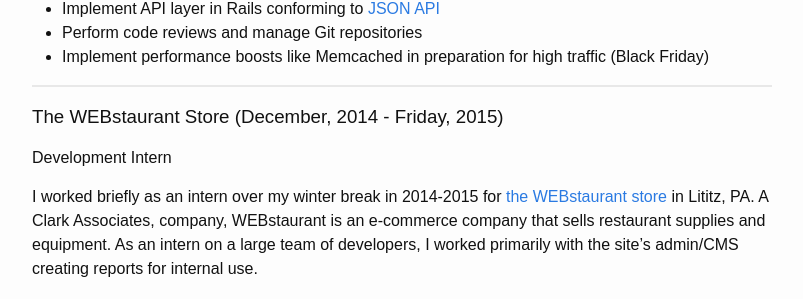
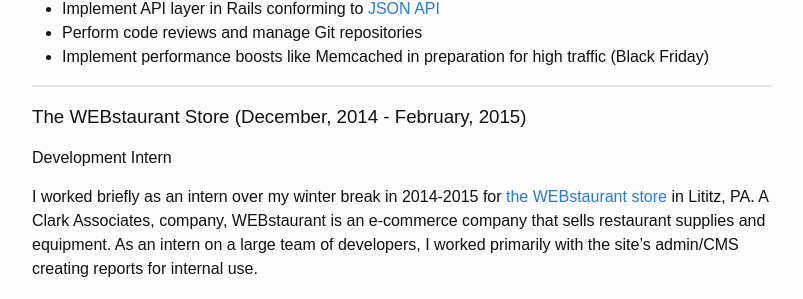
Before and after one commit to andrwmorph/kpollich.github.io, a Jekyll site: the page built from resume.md, in a window 1280 px wide. Shown: the part 1210-1509 px from the top of the page, without its empty margins (238-1041 px from the left). Built offline with Jekyll 4.4.1, drawn with Linux system fonts in a browser that asks for light colours; some web fonts are replaced; Markdown is read by kramdown in place of the engine named in the settings.

Commit message:
Typo in work section of resume

```diff
--- a/resume.md
+++ b/resume.md
@@ -58,7 +58,7 @@
 
 ---
 
-### The WEBstaurant Store (December, 2014 - Friday, 2015)
+### The WEBstaurant Store (December, 2014 - February, 2015)
 
 Development Intern
 
```
